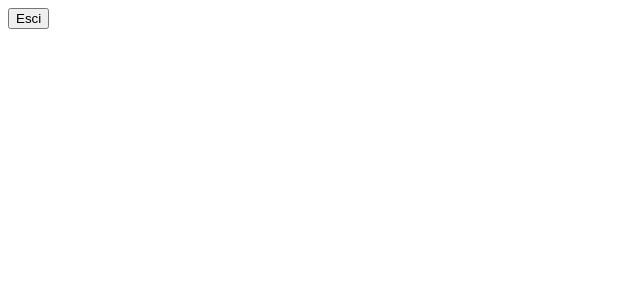
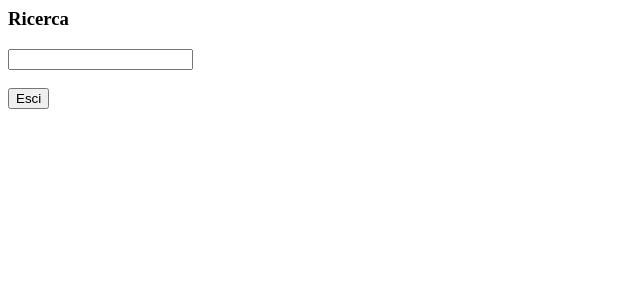
Before and after one commit to LucaPoggianti/ssw23, an Angular app: page / in a window 1280 px wide. Both pictures are taken after a click on the button "Ricerca". Shown: the top 300 px of the page, without its empty margins (0-640 px from the left). Built offline with nearby package versions, Linux system fonts and the light colour scheme.

Commit message:
ResearchComponent added

```diff
--- a/src/root/insertion/insertion.component.ts
+++ b/src/root/insertion/insertion.component.ts
@@ -22,6 +22,7 @@ export class InsertionComponent implements OnInit {
     let tit: string = (document.getElementById('title') as HTMLInputElement).value;
     let pos: string = (document.getElementById('position') as HTMLInputElement).value;
     let newBook: Book = new Book(pos, aut, tit, undefined);
+
     this.aas.getArchive().subscribe({
       next: (x: AjaxResponse<any>) => {
         let bookList: Array<Book> = JSON.parse(x.response);
--- /dev/null
+++ b/src/root/research/research.component.html
@@ -0,0 +1,4 @@
+<div *ngIf='status==="res-home"'>
+  <h3>Ricerca</h3>
+  <input id='research' (keyup)=findBook()><br>
+</div><br>
--- /dev/null
+++ b/src/root/research/research.component.ts
@@ -0,0 +1,31 @@
+import { Component, OnInit } from '@angular/core';
+import { CommonModule } from '@angular/common';
+import { AjaxResponse } from 'rxjs/ajax';
+import { Archive } from '../archive';
+import { Book } from '../book';
+import { AccessArchiveService } from '../access-archive.service';
+
+@Component({
+  selector: 'app-research',
+  templateUrl: './research.component.html',
+  styleUrls: ['./research.component.css'],
+  standalone: true,
+  imports: [CommonModule],
+  providers: [AccessArchiveService]
+})
+
+export class ResearchComponent implements OnInit {
+  resResult: Array<Book> = [];
+  status: string = 'res-home';
+  singleBook: Book;
+  loan: boolean = false;
+
+  constructor(private aas: AccessArchiveService) {}
+
+  findBook() {
+    //
+  }
+
+  ngOnInit() {}
+
+}
--- a/src/root/root.component.html
+++ b/src/root/root.component.html
@@ -4,4 +4,5 @@
   <button (click)='changeStatus("res")'>Ricerca</button>
 </div>
 <app-insertion *ngIf='status==="ins"' (insertionEvent)='changeStatus($event)'></app-insertion>
+<app-research *ngIf='status==="res"'></app-research>
 <app-exit *ngIf='status!=="home"' (exitEvent)='changeStatus($event)'></app-exit>
--- a/src/root/root.component.ts
+++ b/src/root/root.component.ts
@@ -2,6 +2,7 @@ import { Component, OnInit } from '@angular/core';
 import { CommonModule } from '@angular/common';
 import { TitleComponent } from './title/title.component';
 import { InsertionComponent } from './insertion/insertion.component';
+import { ResearchComponent } from './research/research.component';
 import { ExitComponent } from './exit/exit.component';
 
 @Component({
@@ -9,7 +10,7 @@ import { ExitComponent } from './exit/exit.component';
   templateUrl: './root.component.html',
   styleUrls: ['./root.component.css'],
   standalone: true,
-  imports: [CommonModule, TitleComponent, InsertionComponent, ExitComponent]
+  imports: [CommonModule, TitleComponent, InsertionComponent, ResearchComponent, ExitComponent]
 })
 
 export class RootComponent implements OnInit {
```
Also changed, not shown: src/root/research/research.component.css (added).
